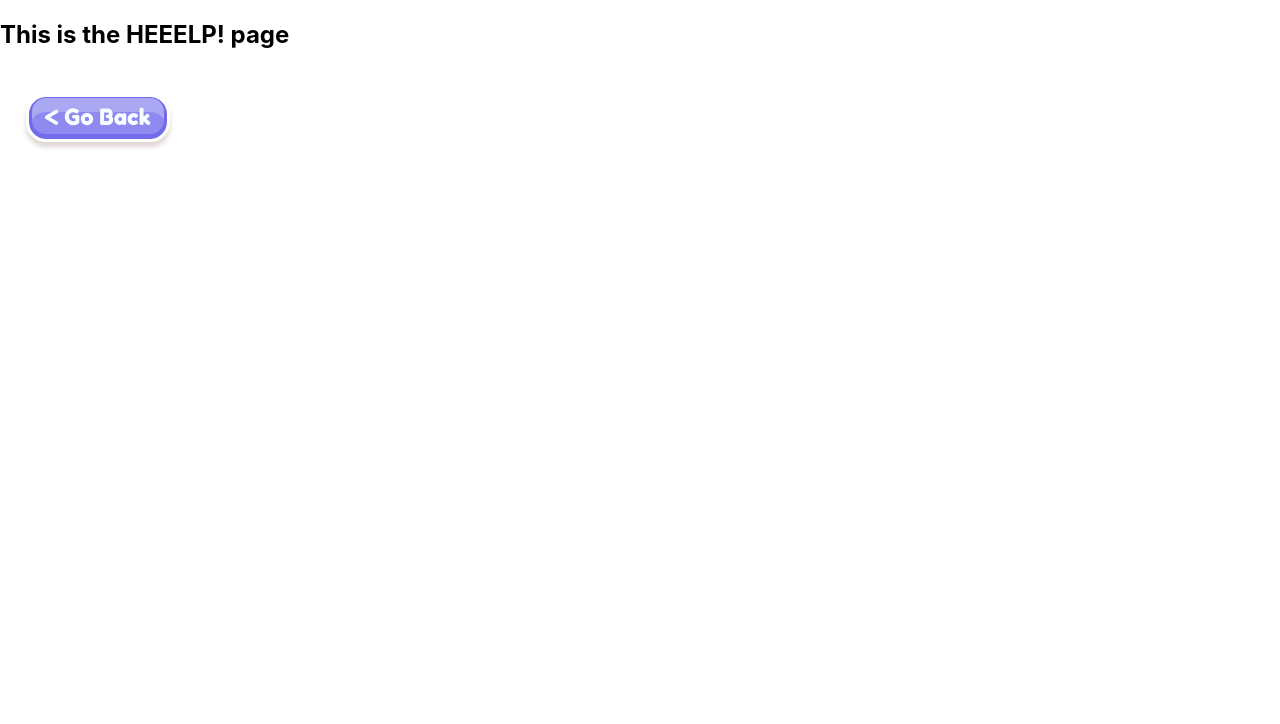
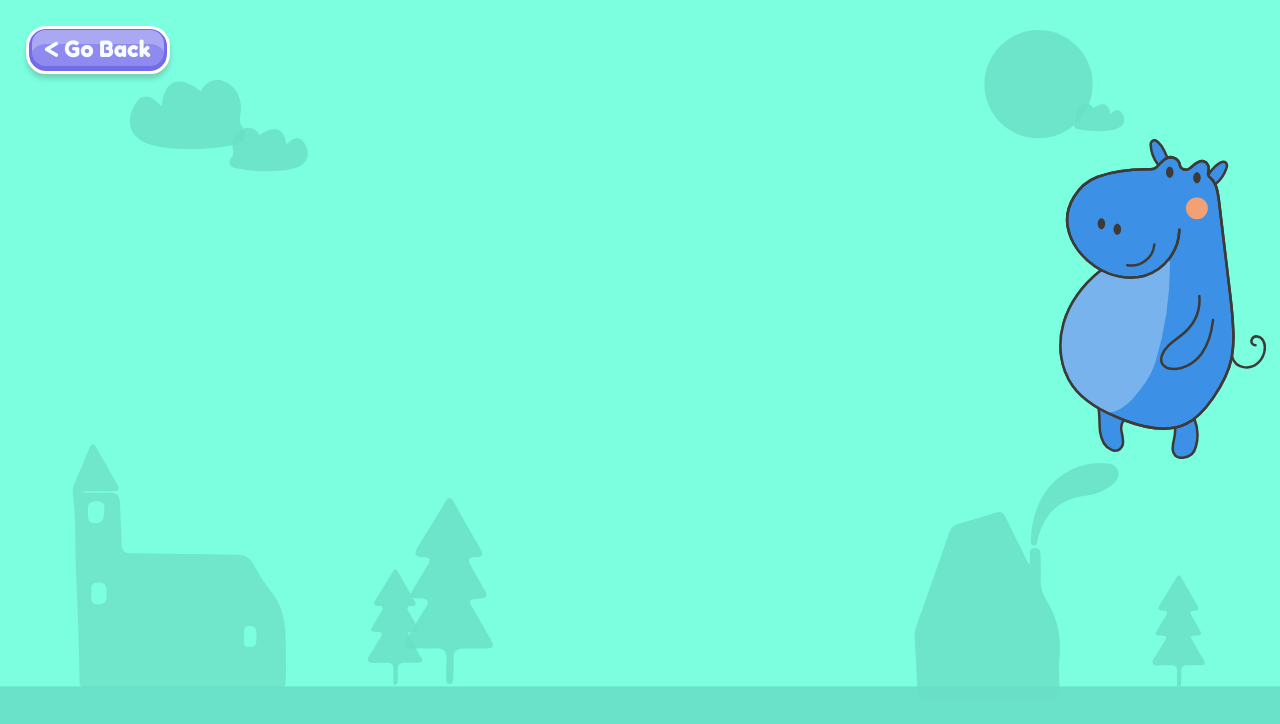
Before and after one commit to fac-17/Autsera, a React (Create React App) app: page /help in a window 1280 px wide. Shown: the top 724 px of the page. Built offline with nearby package versions, Linux system fonts and the light colour scheme.

Commit message:
Adds basic css to help page

```diff
--- a/src/components/HelpPage/HelpPage.js
+++ b/src/components/HelpPage/HelpPage.js
@@ -1,12 +1,14 @@
 import React from "react";
 import RouterLink from "../reusable/RouterLink";
+import "./helppage.scss";
+import HelperAvatar from "../reusable/HelperAvatar";
 
 const HelpPage = props => {
   return (
-    <>
-      <h2>This is the HEEELP! page</h2>
+    <div className="background-help">
       <RouterLink className="btn-back" to="/" label="< Go Back" />
-    </>
+      <HelperAvatar speechText="Hi, welcome to Autsera" timeOut={1000} />
+    </div>
   );
 };
 
--- /dev/null
+++ b/src/components/HelpPage/helppage.scss
@@ -0,0 +1,7 @@
+.background-help {
+  background-image: url(/SVG/Town.svg);
+  min-height: 100vh;
+  background-position: center;
+  background-repeat: no-repeat;
+  background-size: cover;
+}
```
Also changed, not shown: public/SVG/Town.svg (added), public/img/Town.png (added).
